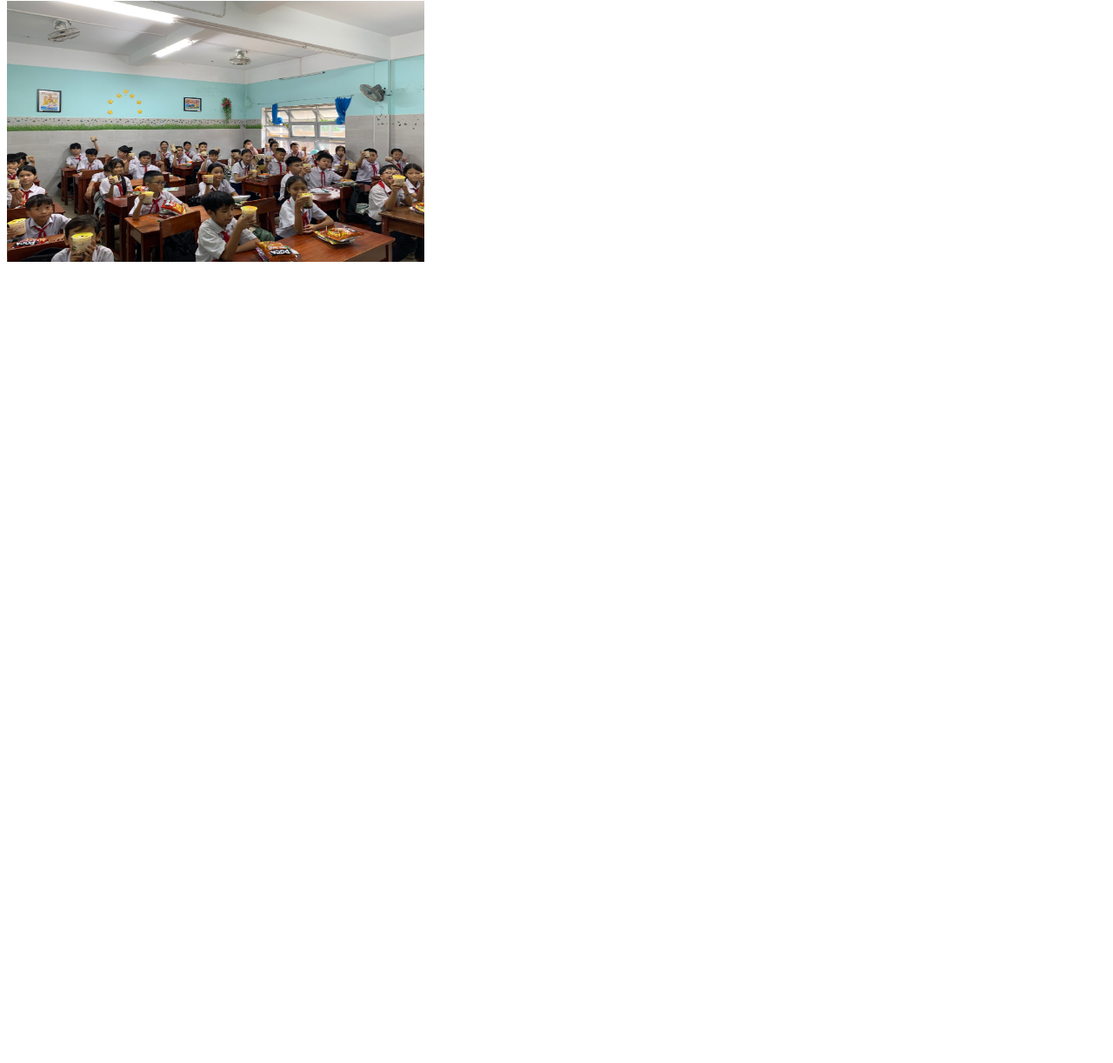
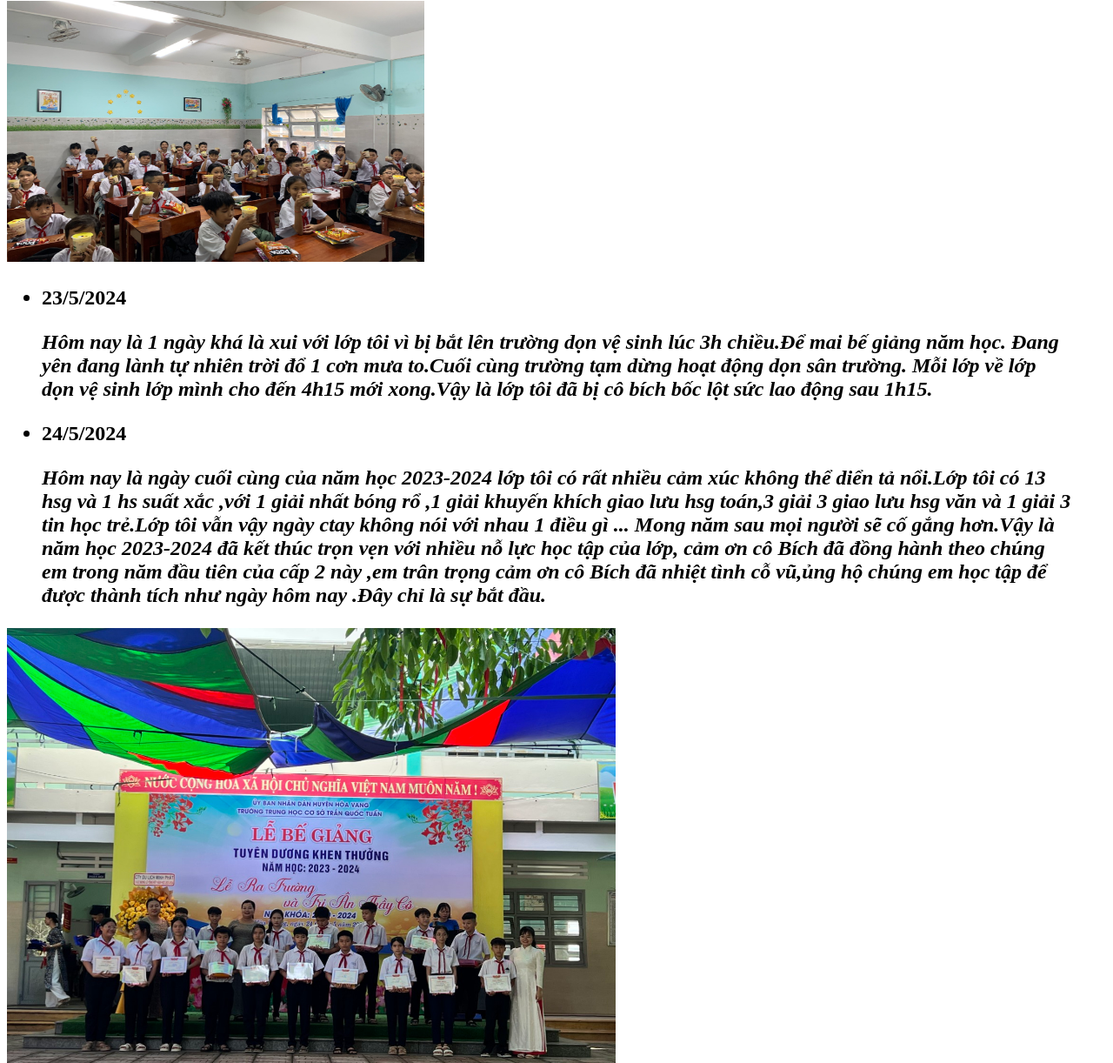
Before and after one commit to minh682012/minh682012.github.io, a plain HTML site: page index.html in a window 1280 px wide. Shown: the part 814-2036 px from the top of the page at 87% size. Before the commit the page ends 1127 px from the top, so only its background shows below. Drawn offline with Linux system fonts and the light colour scheme.

Commit message:
https://minh682012.github.io/

```diff
--- a/index.html
+++ b/index.html
@@ -54,5 +54,52 @@
     <img src="h1.jpg" alt="Grade 6/8 party" width="480" height="300" />
     <img src="h2.jpg" alt="Grade 6/8 party" width="480" height="300" />
     <img src="h3.jpg" alt="Grade 6/8 party" width="480" height="300" />
+    <h2>
+      <ul>
+        <li><p style="color: rgb(0, 0, 0)">23/5/2024</p></li>
+      </ul>
+    </h2>
+    <h2>
+      <strong
+        ><b
+          ><i
+            ><p style="color: rgb(97, 92, 86)">
+              <blockquote >
+                Hôm nay là 1 ngày khá là xui với lớp tôi vì bị bắt lên trường dọn vệ sinh lúc 3h chiều.Để mai bế giảng năm học.
+                Đang yên đang lành tự nhiên trời đổ 1 cơn mưa to.Cuối cùng trường tạm dừng hoạt động dọn sân trường.
+                Mỗi lớp về lớp dọn vệ sinh lớp mình cho đến 4h15 mới xong.Vậy là lớp tôi đã bị cô bích bốc lột sức lao động sau
+                1h15.
+               </blockquote>
+            </p></i
+          ></b
+        ></strong
+      >
+    </h2>
+    <h2>
+      <ul>
+        <li><p style="color: rgb(0, 0, 0)">24/5/2024</p></li>
+      </ul>
+    </h2>
+    <h2>
+      <strong
+        ><b
+          ><i
+            ><p style="color: rgb(97, 92, 86)">
+              <blockquote >
+                Hôm nay là ngày cuối cùng của năm học 2023-2024 lớp tôi có rất nhiều cảm xúc không thể diển tả nổi.Lớp tôi có 13 hsg và 1 hs suất xắc ,với 1 giải nhất bóng rổ
+                ,1 giải khuyến khích giao lưu hsg toán,3 giải 3 giao lưu hsg văn và 1 giải 3 tin học trẻ.Lớp tôi vẫn vậy ngày ctay không nói với nhau 1 điều gì ...
+                Mong năm sau mọi người sẽ cố gắng hơn.Vậy là năm học 2023-2024 đã kết thúc trọn vẹn với nhiều nỗ lực học tập của lớp, cảm ơn cô Bích đã đồng hành theo chúng em
+                trong năm đầu tiên của cấp 2 này ,em trân trọng cảm ơn cô Bích đã nhiệt tình cỗ vũ,ủng hộ chúng em học tập để được thành tích như ngày hôm nay .Đây chỉ là
+                sự bắt đầu.
+               </blockquote>
+            </p></i
+          ></b
+        ></strong
+      >
+    </h2>
+    <img src="hh1.jpg" alt="goodbye Miss Bich" width="700" height="500" />
+    <img src="hh2.jpg" alt="goodbye Miss Bich" width="700" height="500" />
+    <img src="hh3.jpg" alt="goodbye Miss Bich" width="700" height="500"/>
+    <img src="hh5.jpg" alt="goodbye Miss Bich" width="500" height="500"/>
   </body>
 </html>
```
Also changed, not shown: hh1.jpg (added), 4 other files.
